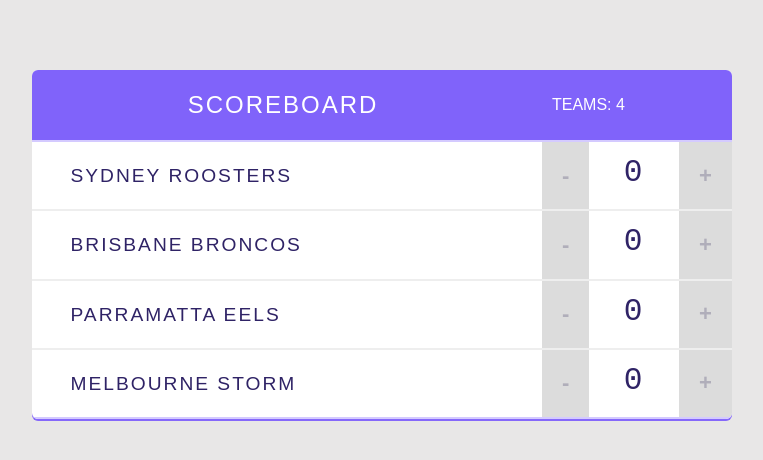
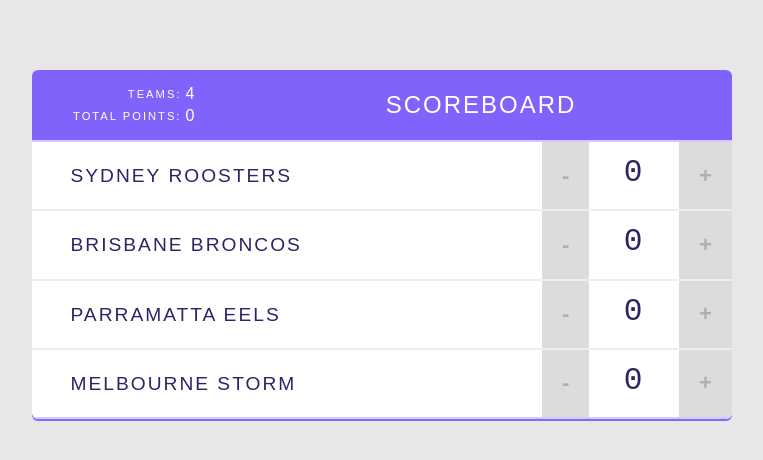
Before and after one commit to ae-graham/scoreboard, a React (Create React App) app: page / in a window 1280 px wide. Shown: the top 460 px of the page, without its empty margins (258-1021 px from the left). Built offline with nearby package versions, Linux system fonts and the light colour scheme.

Commit message:
added a stats component, shows total data

```diff
--- a/src/components/App.js
+++ b/src/components/App.js
@@ -1,6 +1,7 @@
 import React from "react";
 import Header from "./Header";
 import Team from "./Team";
+//import AddTeamForm from "./AddTeamForm";
 
 
 const App = () => {
@@ -53,7 +54,7 @@
     <div className="scoreboard">
       <Header
         title="Scoreboard"
-        totalTeams={teams.length}
+        teams={teams}
       />
 
       {/* Players list */}
@@ -67,6 +68,8 @@
           changeScore={handleChangeScore} /*This passes down data from App down to Counter were the function will be called through the onclick event */
         />
       )}
+
+      {/*<AddTeamForm />*/}
     </div>
   );
 
--- a/src/components/Header.js
+++ b/src/components/Header.js
@@ -1,10 +1,11 @@
 import React from "react";
+import Stats from "./Stats";
 
 const Header = (props) => {
     return (
       <header>
+      <Stats teams={props.teams}/>
         <h1>{props.title}</h1>
-        <span className="stats">Teams: {props.totalTeams}</span>
       </header>
     );
 }
--- /dev/null
+++ b/src/components/Stats.js
@@ -0,0 +1,22 @@
+import React from "react";
+
+
+const Stats = (props) => {
+    const totalPoints = props.teams.reduce((acc, cur) => acc + cur.score, 0)
+    return (
+        <table className="stats">
+            <tbody>
+                <tr>
+                <td>Teams:</td>
+                <td>{props.teams.length}</td>
+                </tr>
+                <tr>
+                <td>Total Points:</td>
+                <td>{totalPoints}</td>
+                </tr>
+            </tbody>
+        </table>
+    );
+}
+
+export default Stats;
```
